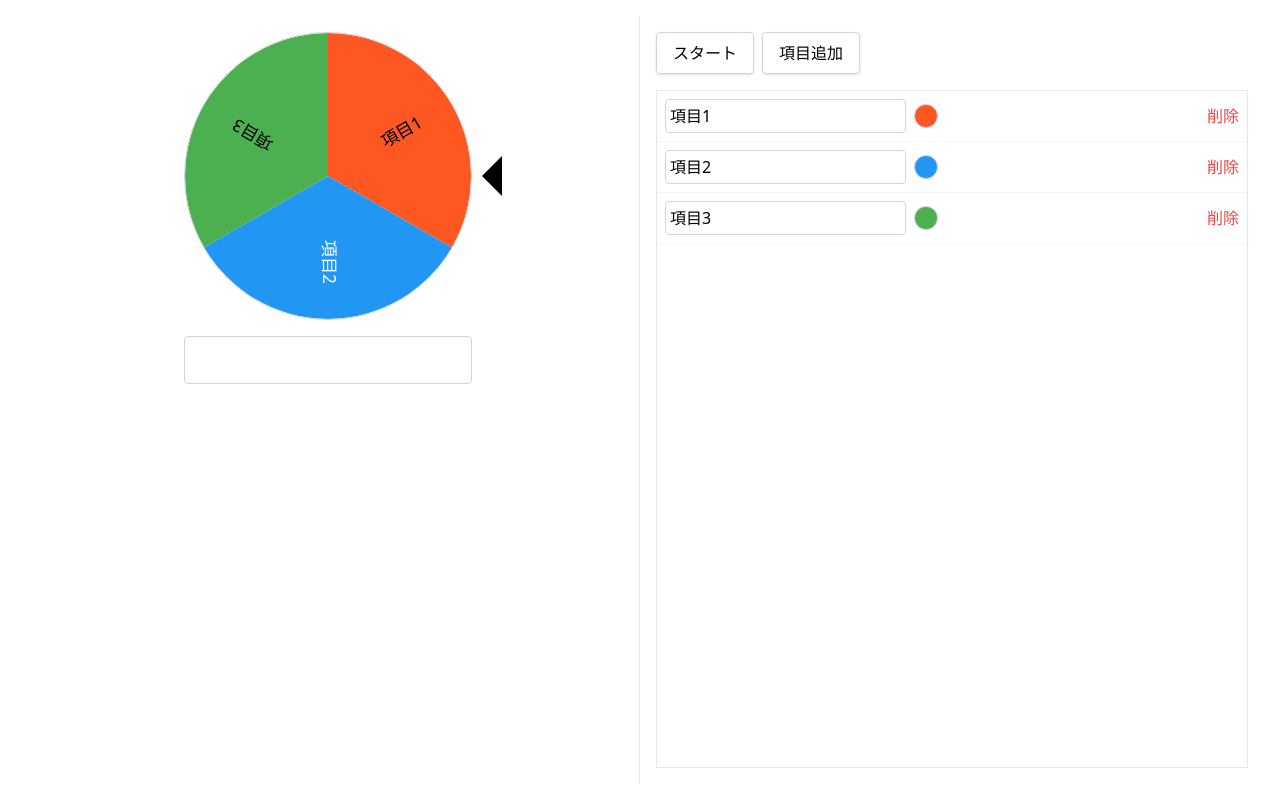
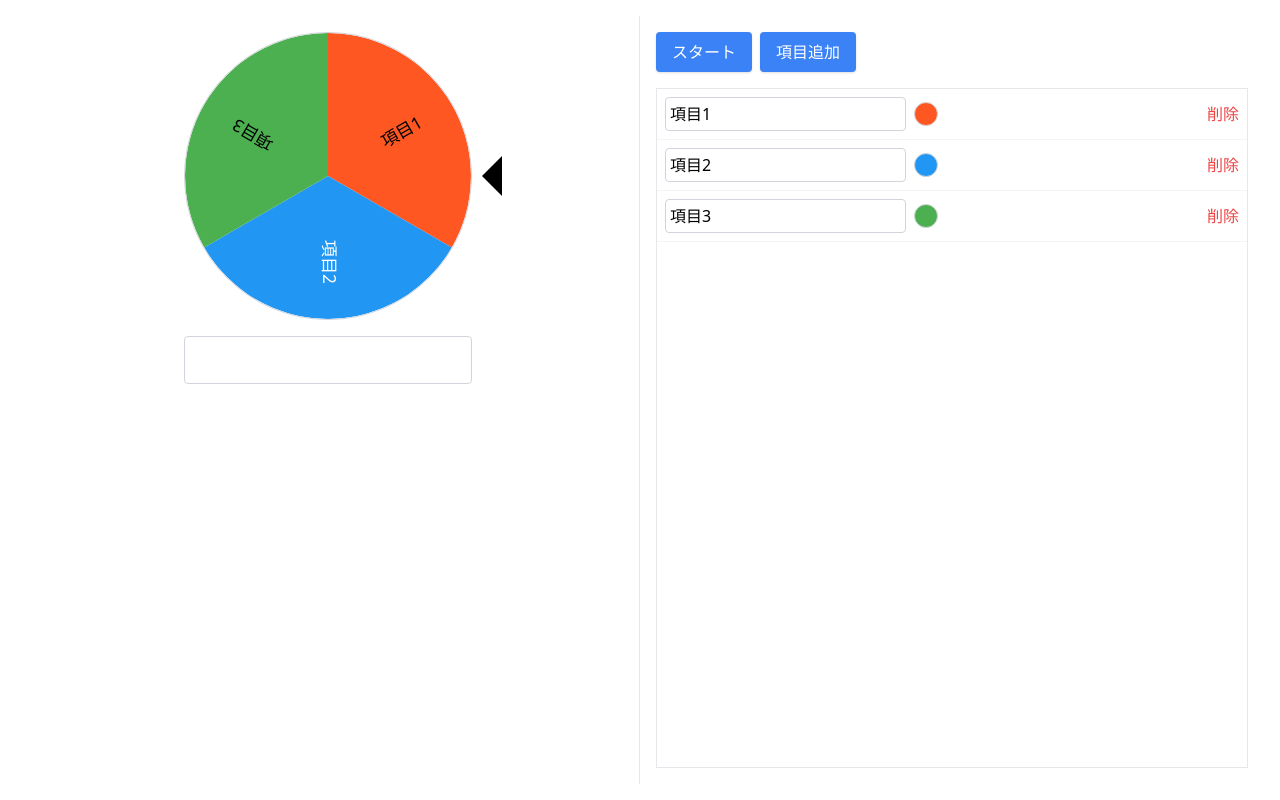
Before and after one commit to takevox/streamer-tools, a plain HTML site: page utility/roulette/index.html in a window 1280 px wide. Drawn offline with nearby package versions, Linux system fonts and the light colour scheme.

Commit message:
update: rouletを修正

```diff
--- a/utility/roulette/index.html
+++ b/utility/roulette/index.html
@@ -7,7 +7,7 @@
   <script src="https://cdn.tailwindcss.com"></script>
 </head>
 <body>
-  <div id="app" class="p-4 w-full h-screen flex flex-col box-border">
+  <div id="app" class="p-4 w-full h-screen flex flex-col box-border bg-white">
     <!-- メインコンテナ -->
     <div class="flex flex-1 overflow-hidden">
       <!-- 左パネル -->
@@ -63,14 +63,14 @@
         <div class="flex flex-wrap items-center gap-2 mb-4">
           <!-- スタート／ストップボタン -->
           <button
-            class="px-4 py-2 rounded border border-gray-300 shadow"
+            class="px-4 py-2 rounded shadow bg-blue-500 text-white hover:bg-blue-600 transition-colors duration-200"
             @click="toggleSpin"
           >
             {{ isSpinning ? 'ストップ' : 'スタート' }}
           </button>
           <!-- 項目追加ボタン -->
           <button
-            class="px-4 py-2 rounded border border-gray-300 shadow"
+            class="px-4 py-2 rounded shadow bg-blue-500 text-white hover:bg-blue-600 transition-colors duration-200"
             @click="addItem"
           >
             項目追加
@@ -212,12 +212,6 @@
           rawFinal += 360;
         }
 
-        // 絶対角度として保存
-        // 現在の絶対角を currentAngle(0..360) にみなしているので
-        // finalAngle = (currentRotation - currentAngle) + rawFinal
-        // ただしここでは currentRotation 自体を絶対角で管理していないので単純に
-        // finalAngle = rawFinal (0<=rawFinal<some big) のまま扱う
-
         this.finalAngle = rawFinal;
         // 2秒ルールのため、開始時刻を記録
         this.decelerationStartTime = performance.now();
@@ -262,9 +256,8 @@
           // 2秒未満なら当たりを過ぎる
           let elapsed = performance.now() - this.decelerationStartTime;
           if (elapsed < 2000) {
-            // 当たりを一旦過ぎる
+            // 当たりを一旦過ぎる => finalAngle += 360
             if (diff < 10) {
-              // finalAngleに+360
               this.finalAngle += 360;
             }
           }
```
